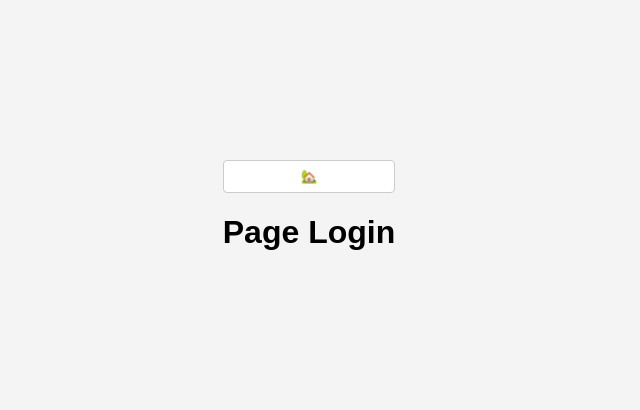
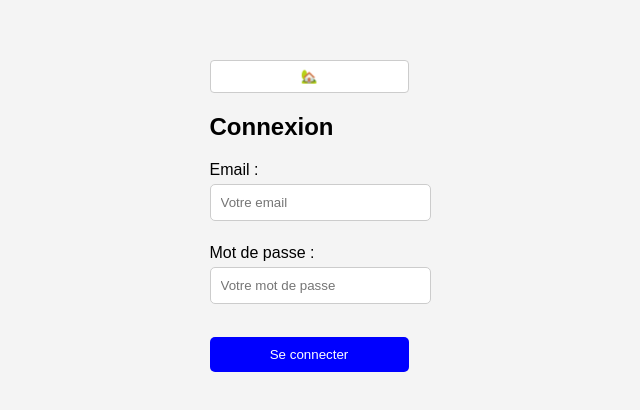
Before and after one commit to m-motors/Motors-rent, a React (Vite) app in the folder frontend/: page /login in a window 1280 px wide. Shown: the part 194-604 px from the top of the page, without its empty margins (331-971 px from the left). Built offline with nearby package versions, Linux system fonts and the light colour scheme.

Commit message:
connexion back fronte login

```diff
--- a/frontend/src/pages/Login.tsx
+++ b/frontend/src/pages/Login.tsx
@@ -1,10 +1,66 @@
+import { useState } from "react";
 import DropdownMenu from "../components/common/DropdownMenu";
 
 function Login() {
+  const [email, setEmail] = useState("");
+  const [password, setPassword] = useState("");
+  const [error, setError] = useState<string | null>(null);
+
+  const API_URL = "http://localhost:3000/api/authentication/login";
+
+  const handleSubmit = async (event: React.FormEvent<HTMLFormElement>) => {
+    event.preventDefault();
+
+    try {
+      const response = await fetch(API_URL, {
+        method: "POST",
+        headers: {
+          "Content-Type": "application/json",
+        },
+        body: JSON.stringify({ identification: email, password }),
+      });
+
+      const data = await response.json();
+
+      if (response.ok) {
+        alert("Connexion réussie !");
+        localStorage.setItem("token", data.content?.token);
+        window.location.href = "/dashboard";
+      } else {
+        setError(data.message);
+      }
+    } catch (error) {
+      console.error("Erreur de connexion :", error);
+      setError("Problème de connexion au serveur.");
+    }
+  };
+
   return (
     <div>
       <DropdownMenu />
-      <h1>Page Login</h1>
+      <h2>Connexion</h2>
+      {error && <p style={{ color: "red" }}>{error}</p>}
+      <form onSubmit={handleSubmit}>
+        <label>Email :</label>
+        <input
+          type="email"
+          placeholder="Votre email"
+          required
+          value={email}
+          onChange={(e) => setEmail(e.target.value)}
+        />
+        <br />
+        <label>Mot de passe :</label>
+        <input
+          type="password"
+          placeholder="Votre mot de passe"
+          required
+          value={password}
+          onChange={(e) => setPassword(e.target.value)}
+        />
+        <br />
+        <button type="submit">Se connecter</button>
+      </form>
     </div>
   );
 }
```
Also changed, not shown: frontend/src/pages/Register.tsx (+5 -5 lines).
